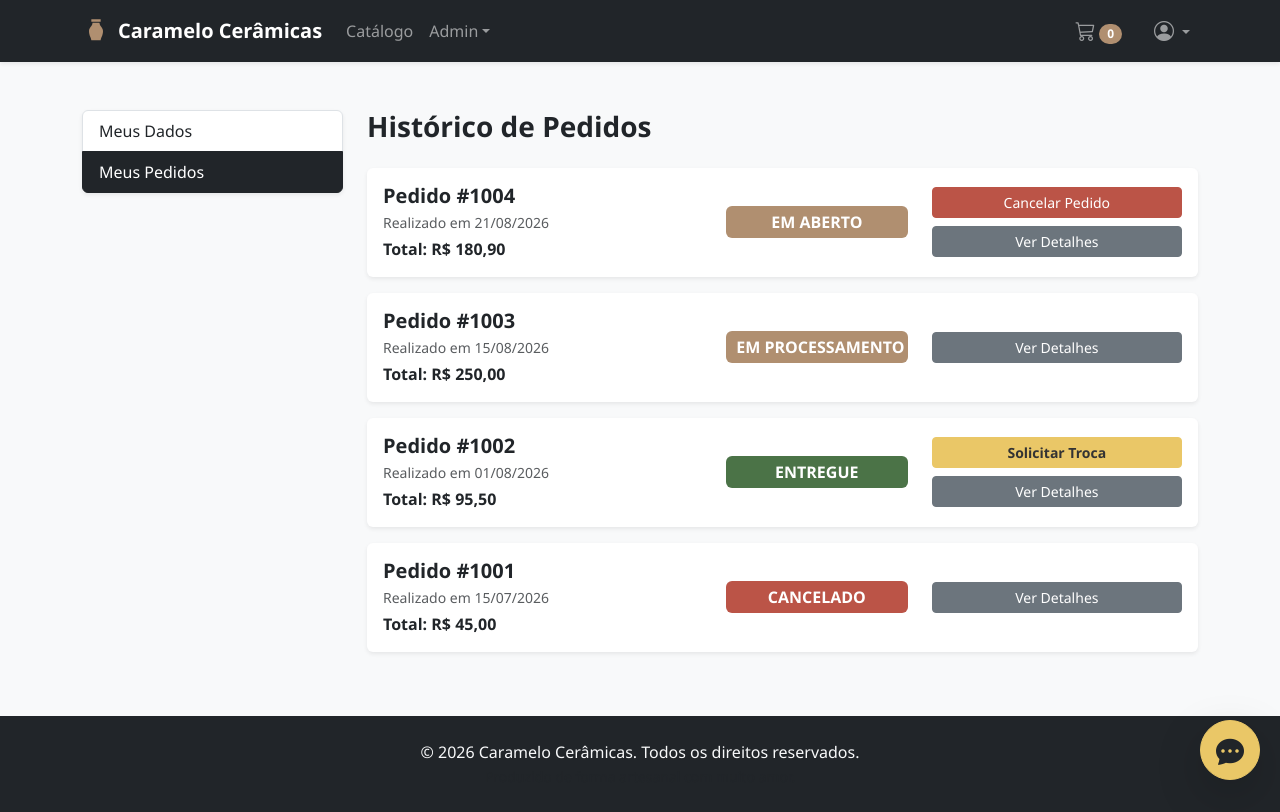
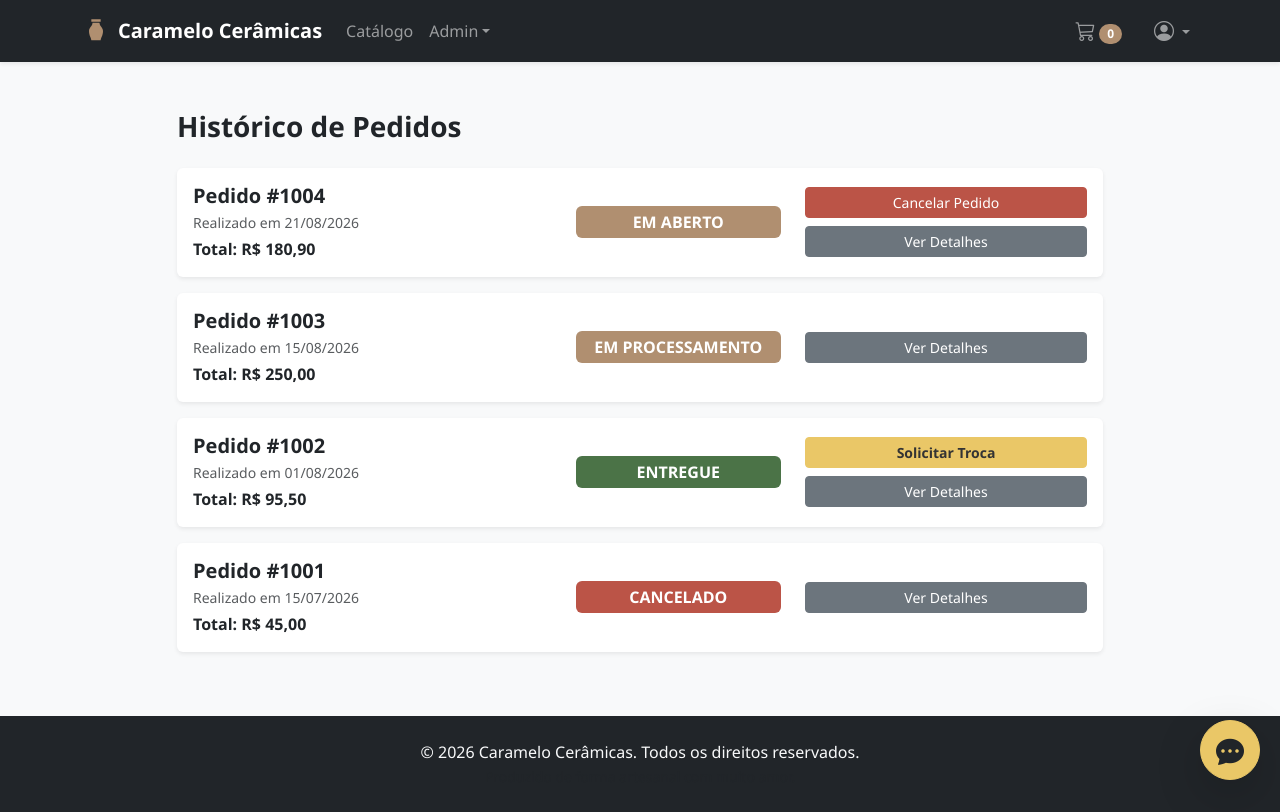
Before and after one commit to MSchalch/CarameloCeramica_front-end, a React (Vite) app: page /profile/orders in a window 1280 px wide. Built offline with nearby package versions, Linux system fonts and the light colour scheme.

Commit message:
style: remove menu lateral da tela de meus pedidos

```diff
--- a/src/pages/ClientOrders/index.tsx
+++ b/src/pages/ClientOrders/index.tsx
@@ -18,14 +18,7 @@ const ClientOrders = () => {
   return (
     <div className="container py-5">
       <div className="row">
-        <div className="col-md-3 mb-4">
-          <div className="list-group shadow-sm">
-            <Link to="/profile" className="list-group-item list-group-item-action">Meus Dados</Link>
-            <Link to="/profile/orders" className="list-group-item list-group-item-action active bg-dark border-dark">Meus Pedidos</Link>
-          </div>
-        </div>
-
-        <div className="col-md-9">
+        <div className="col-lg-10 offset-lg-1">
           <h3 className="fw-bold mb-4">Histórico de Pedidos</h3>
 
           {orders.map(order => (
```
